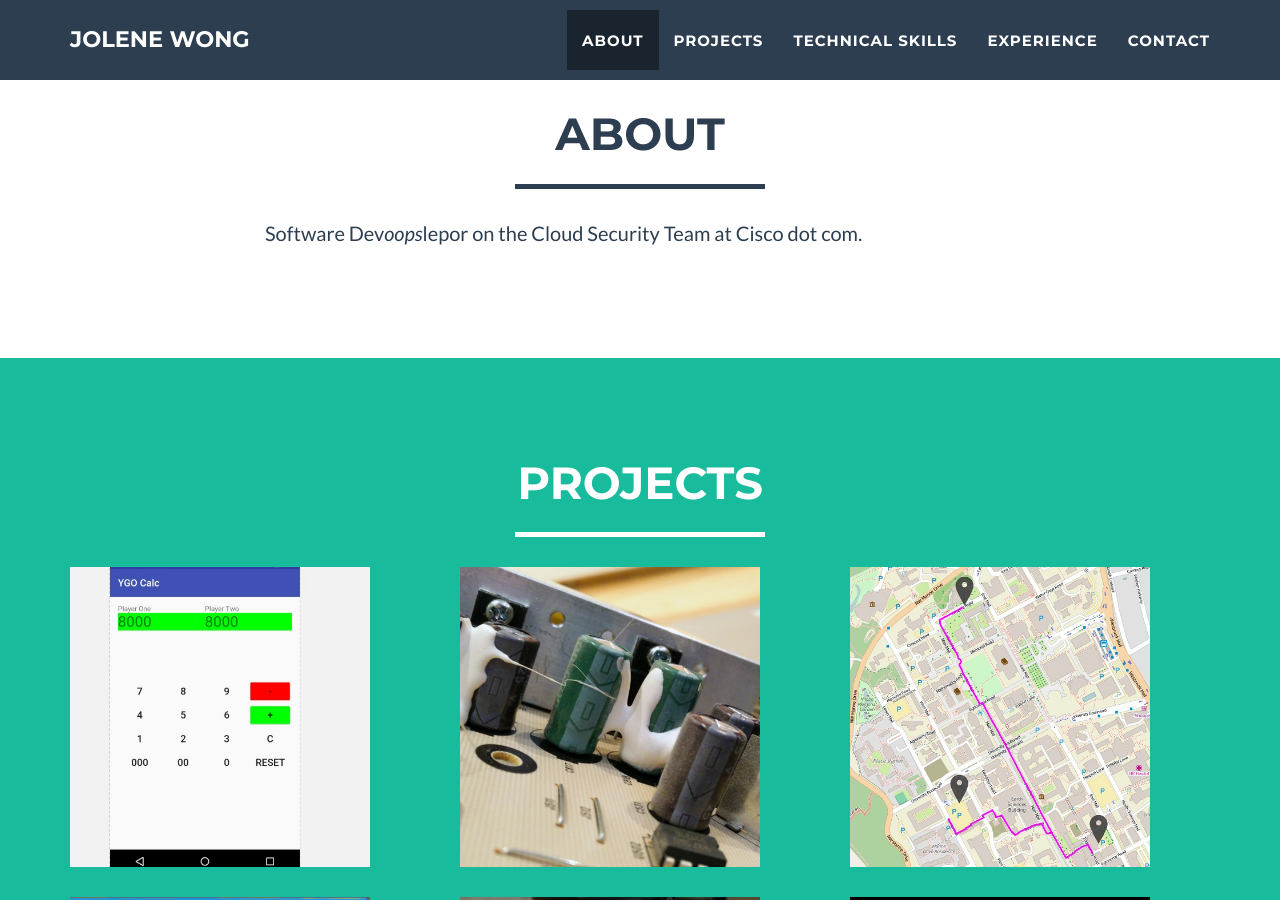
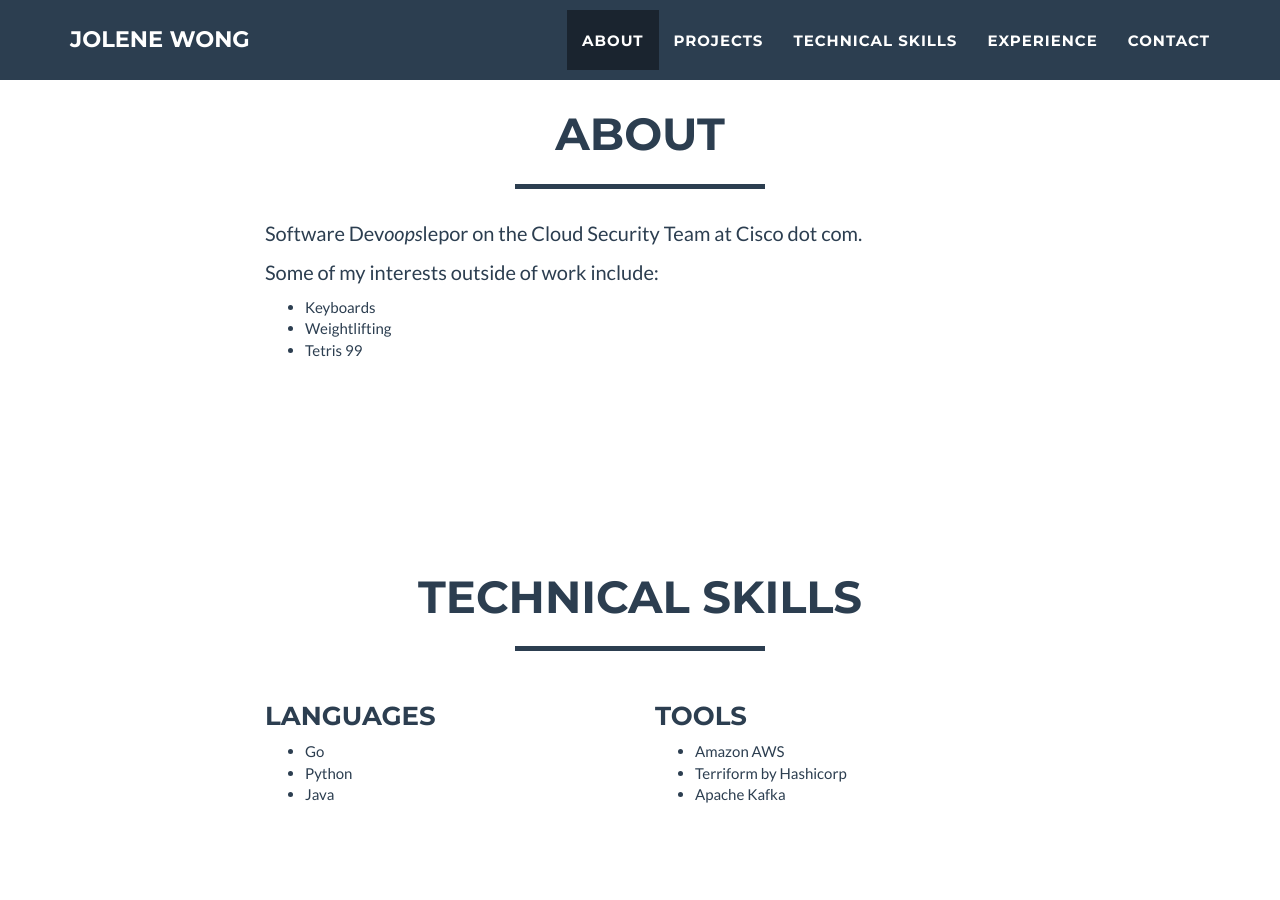
Before and after one commit to milktea02/milktea02.github.io, a Jekyll site: the page built from index.html, in a window 1280 px wide and 900 px high, scrolled down 710 px. Built offline with Jekyll 4.4.1, drawn with Linux system fonts in a browser that asks for light colours; some of the changed text lies outside the part shown.

Commit message:
spring cleaning

```diff
--- a/_config.yml
+++ b/_config.yml
@@ -28,13 +28,6 @@
     url: https://twitter.com/JWo_ubc/
   - title: github
     url: https://github.com/milktea02
-  - title: steam
-    url: https://steamcommunity.com/id/milktea02/
-
-
-# Postal address (add as many lines as necessary)
-address:
-  - line: Vancouver, BC
 
 # Credits content
 credits: 'Freelancer is a free to use, open source Bootstrap theme created by <a href="http://startbootstrap.com">Start Bootstrap</a>.'
--- a/_includes/about.html
+++ b/_includes/about.html
@@ -10,6 +10,12 @@
             <div class="row">
                 <div class="col-lg-8 col-lg-offset-2">
 			<p>Software Dev<i>oops</i>lepor on the Cloud Security Team at Cisco dot com.</p>
+			<p>Some of my interests outside of work include:</p>
+			<ul>
+				<li>Keyboards</li>
+				<li>Weightlifting</li>
+				<li>Tetris 99</li>
+			</ul>
                </div>
             </div>
         </div>
--- a/_layouts/default.html
+++ b/_layouts/default.html
@@ -5,10 +5,9 @@
     {% include nav.html %}
     {% include header.html %}
     {% include about.html %}
-    {% include portfolio_grid.html %}
     {% include technical_skills.html %}
     {% include education.html %}
-
+    {% include portfolio_grid.html %}
     {% include footer.html %}
     {% include modals.html %}
     {% include js.html %}
```
